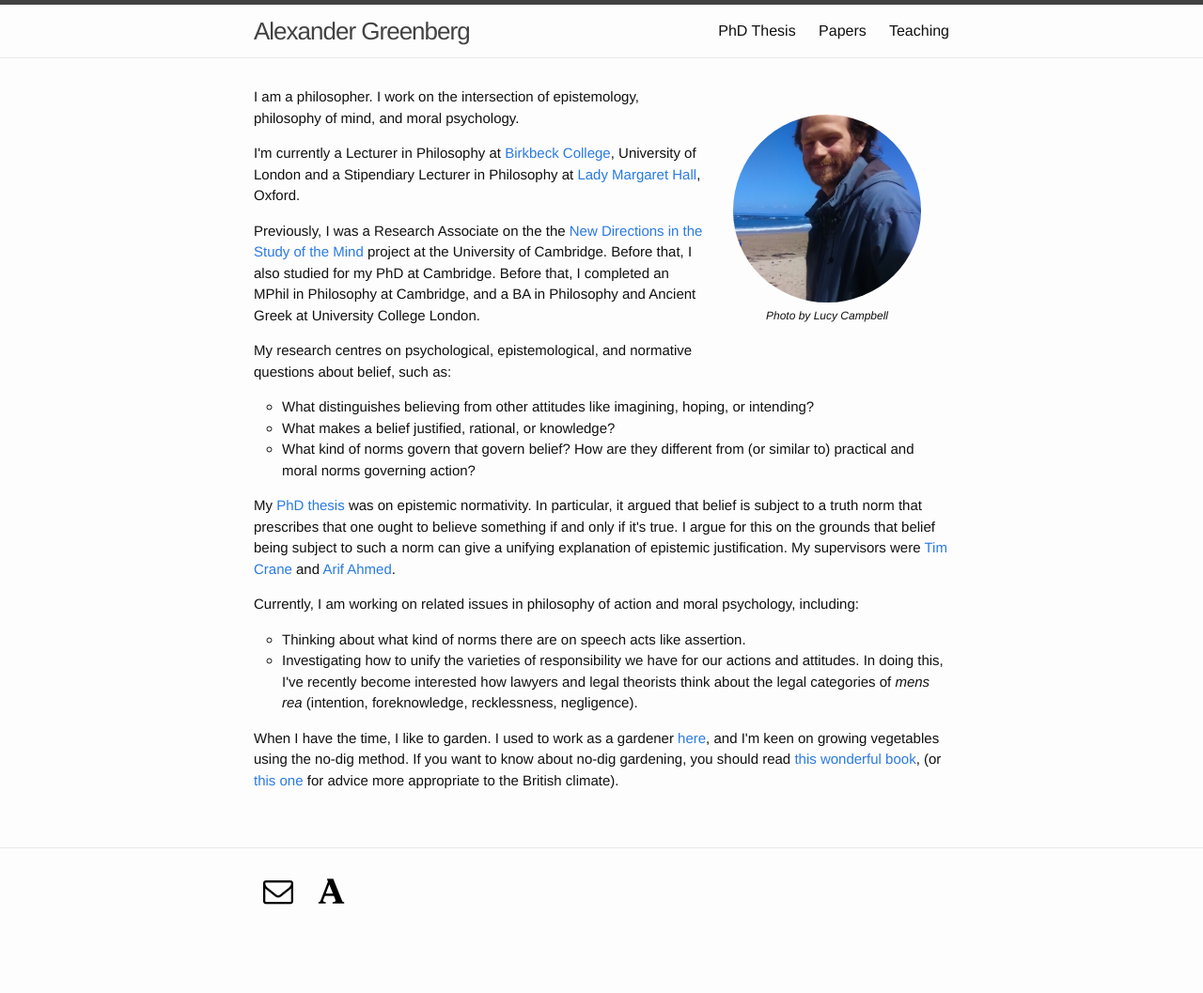
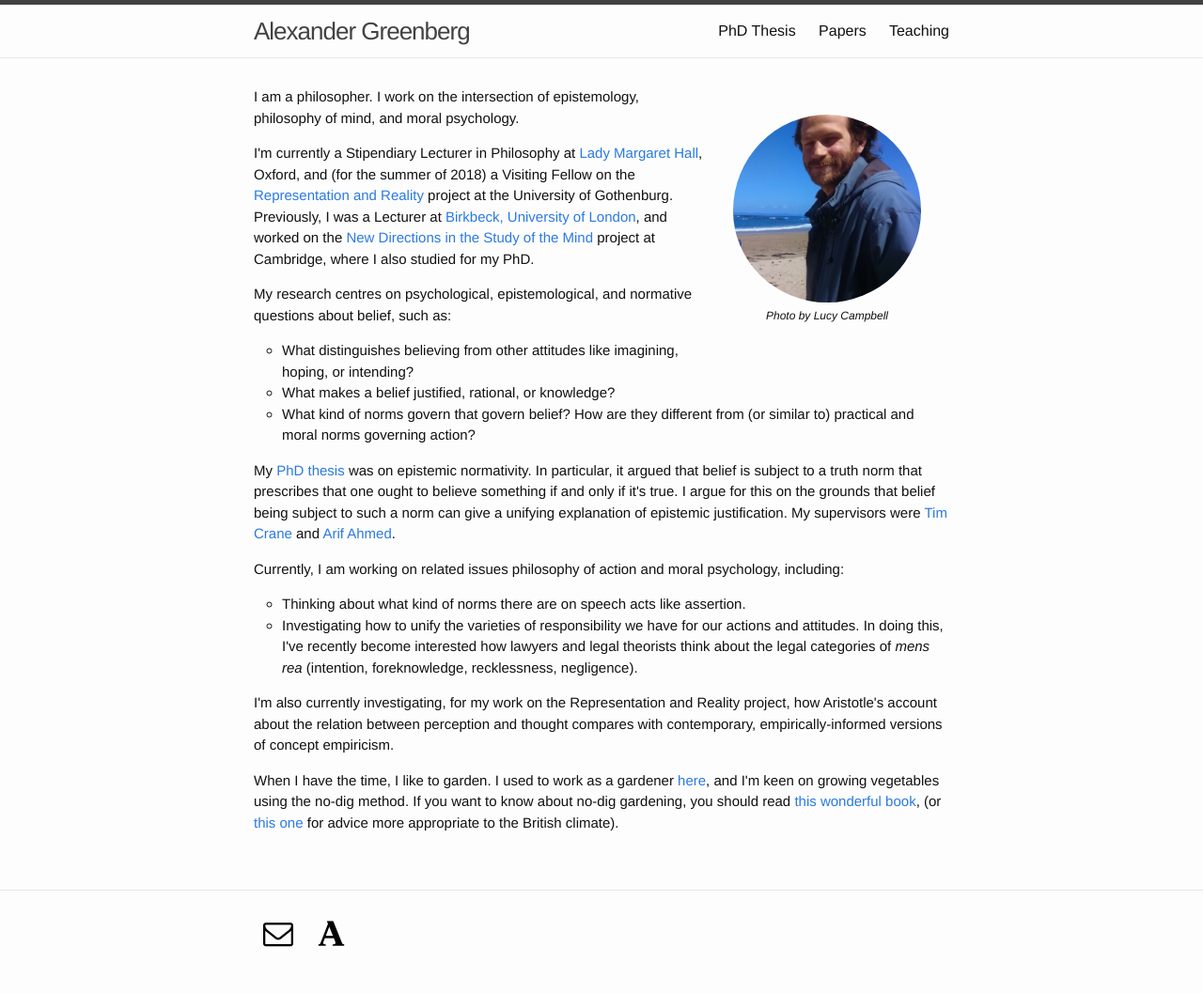
Before and after one commit to alexandergreenberg/alexandergreenberg.github.io, a Jekyll site: the page built from index.html, in a window 1280 px wide. Shown: the whole page at 94% size. Built offline with Jekyll 4.4.1, drawn with Linux system fonts in a browser that asks for light colours; some web fonts are replaced; before the commit the page ends 1012 px from its top, so only the background shows below that.

Commit message:
Update index.html

```diff
--- a/index.html
+++ b/index.html
@@ -9,20 +9,20 @@
     <p class="photo-credit"><em>Photo by Lucy Campbell</em></p>
   </div>
     <p class="paragraph">I am a philosopher. I work on the intersection of epistemology, philosophy of mind, and moral psychology.</p>
-  <p class="paragraph">I'm currently a Lecturer in Philosophy at <a href="http://www.bbk.ac.uk/philosophy/">Birkbeck College</a>, University of London and a Stipendiary Lecturer in Philosophy at <a href="http://www.lmh.ox.ac.uk">Lady Margaret Hall</a>, Oxford.</p>
-    <p class="paragraph">Previously, I was a Research Associate on the the <a href="http://www.newdirectionsproject.com" target="_blank">New Directions in the Study of the Mind</a> project at the University of Cambridge. Before that, I also studied for my PhD at Cambridge. Before that, I completed an MPhil in Philosophy at Cambridge, and a BA in Philosophy and Ancient Greek at University College London.</p>
-    <p class="paragraph">My research centres on psychological, epistemological, and normative questions about belief, such as:</p>
+  <p class="paragraph">I'm currently a Stipendiary Lecturer in Philosophy at <a href="http://www.lmh.ox.ac.uk">Lady Margaret Hall</a>, Oxford, and (for the summer of 2018) a Visiting Fellow on the <a href="https://representationandreality.gu.se" target="_blank">Representation and Reality</a> project at the University of Gothenburg. Previously, I was a Lecturer at <a href="http://www.bbk.ac.uk/philosophy/">Birkbeck, University of London</a>, and worked on the <a href="http://www.newdirectionsproject.com" target="_blank">New Directions in the Study of the Mind</a> project at Cambridge, where I also studied for my PhD.</p>
+  <p class="paragraph">My research centres on psychological, epistemological, and normative questions about belief, such as:</p>
       <ul class="questions-list">
         <li>What distinguishes believing from other attitudes like imagining, hoping, or intending?</li>
         <li>What makes a belief justified, rational, or knowledge?</li>
         <li>What kind of norms govern that govern belief? How are they different from (or similar to) practical and moral norms governing action?</li>
       </ul>
     <p class="paragraph">My <a href="/phd-thesis/">PhD thesis</a> was on epistemic normativity. In particular, it argued that belief is subject to a truth norm that prescribes that one ought to believe something if and only if it's true. I argue for this on the grounds that belief being subject to such a norm can give a unifying explanation of epistemic justification. My supervisors were <a href="http://www.timcrane.com" target="_blank">Tim Crane</a> and <a href="http://www.phil.cam.ac.uk/people/teaching-research-pages/ahmed/ahmed-page" target="_blank">Arif Ahmed</a>.</p>
-    <p class="paragraph">Currently, I am working on related issues in philosophy of action and moral psychology, including:
+    <p class="paragraph">Currently, I am working on related issues philosophy of action and moral psychology, including:
       <ul class="questions-list">
         <li>Thinking about what kind of norms there are on speech acts like assertion.</li>
         <li>Investigating how to unify the varieties of responsibility we have for our actions and attitudes. In doing this, I've recently become interested how lawyers and legal theorists think about the legal categories of <em>mens rea</em> (intention, foreknowledge, recklessness, negligence).</li>
       </ul>
+    <p class="paragraph">I'm also currently investigating, for my work on the Representation and Reality project, how Aristotle's account about the relation between perception and thought compares with contemporary, empirically-informed versions of concept empiricism.</p>
     <p class="paragraph">When I have the time, I like to garden. I used to work as a gardener <a href="http://www.kings.cam.ac.uk/about/history.html#gardens" target="_blank">here</a>, and I'm keen on growing vegetables using the no-dig method. If you want to know about no-dig gardening, you should read <a href="http://www.nyrb.com/products/the-one-straw-revolution?variant=1094932353" target="_blank">this wonderful book</a>, (or <a href="http://www.charlesdowding.co.uk/product/organic-gardening-the-natural-no-dig-way/" target="_blank">this one</a> for advice more appropriate to the British climate).</p>
   </div>
 </div>
```
